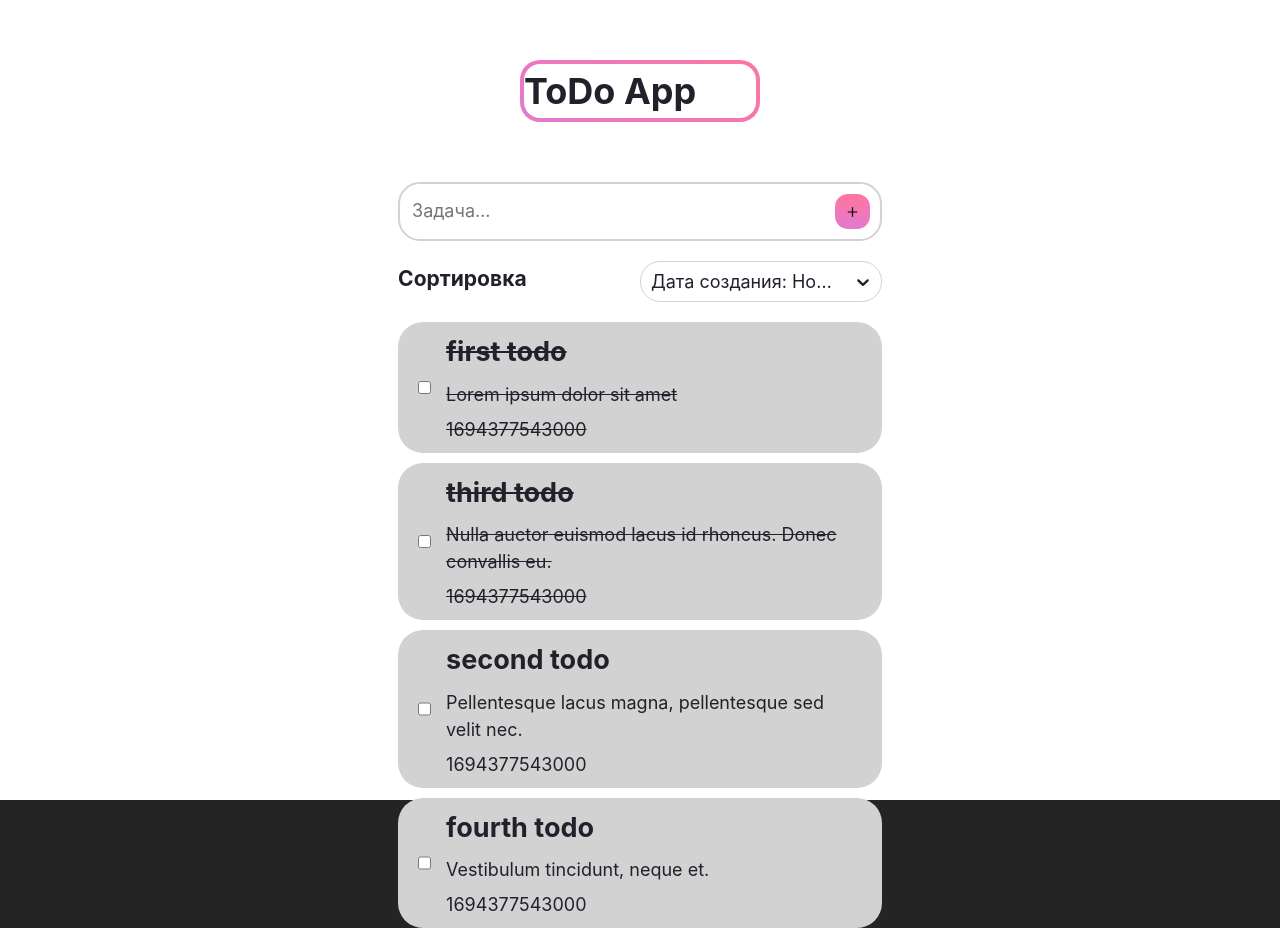
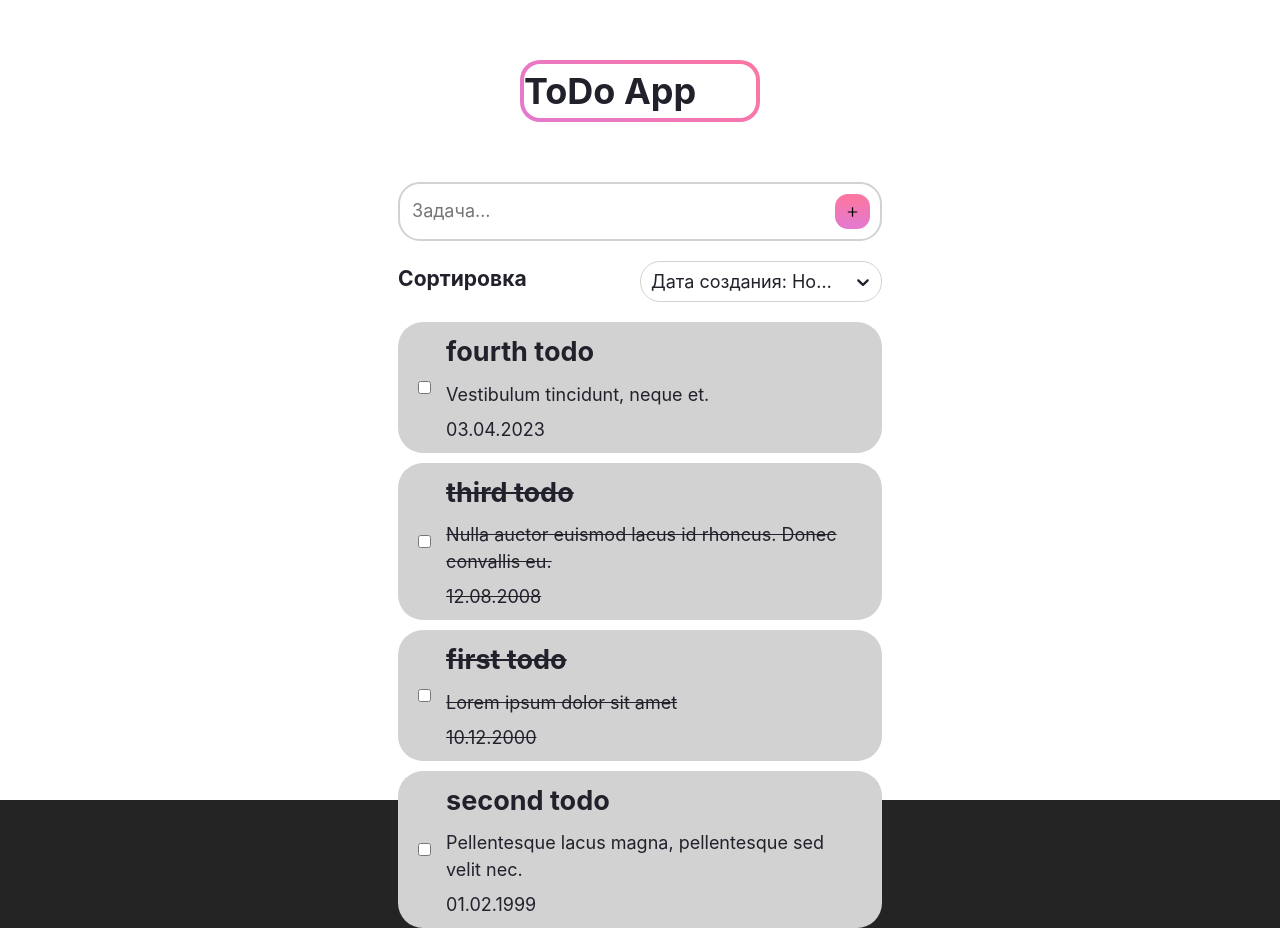
Before and after one commit to teplostanski/test-agbis-todo-react-mobx-ts-vite, a React (Vite) app: page / in a window 1280 px wide. Built offline with nearby package versions, Linux system fonts and the light colour scheme; what @mobx-devtools/tools would draw is missing.

Commit message:
feat: add sort

```diff
--- a/src/constants/index.ts
+++ b/src/constants/index.ts
@@ -6,32 +6,32 @@ export const initTodos = [
     id: 1694317846529,
     title: 'first todo',
     body: 'Lorem ipsum dolor sit amet',
-    lastModified: Date.now(),
-    create: Date.now(),
+    create: '10.12.2000',
+    dateCreate: Date.parse('10.12.2000'),
     isChecked: true,
   },
   {
     id: 1694317846530,
     title: 'second todo',
     body: 'Pellentesque lacus magna, pellentesque sed velit nec.',
-    lastModified: Date.now(),
-    create: Date.now(),
+    create: '01.02.1999',
+    dateCreate: Date.parse('01.02.1999'),
     isChecked: false,
   },
   {
     id: 1694317846531,
     title: 'third todo',
     body: 'Nulla auctor euismod lacus id rhoncus. Donec convallis eu.',
-    lastModified: Date.now(),
-    create: Date.now(),
+    create: '12.08.2008',
+    dateCreate: Date.parse('12.08.2008'),
     isChecked: true,
   },
   {
     id: 1694317846532,
     title: 'fourth todo',
     body: 'Vestibulum tincidunt, neque et.',
-    lastModified: Date.now(),
-    create: Date.now(),
+    create: '03.04.2023',
+    dateCreate: Date.parse('03.04.2023'),
     isChecked: false,
   },
 ]
--- a/src/stores/todosStore.ts
+++ b/src/stores/todosStore.ts
@@ -2,6 +2,7 @@
 import { makeAutoObservable } from 'mobx'
 import { injectStores } from '@mobx-devtools/tools'
 import { nanoid } from 'nanoid'
+import { getSortedArray } from '../helpers/getSortedArray'
 import { initTodos } from '../constants'
 import { TTodos } from '../types'
 
@@ -16,7 +17,18 @@ class createTodosStore {
   }
 
   get sorted() {
-    return this.todos.slice().sort((a, b) => (a.isChecked === b.isChecked ? 0 : a.isChecked ? -1 : 1))
+    const copyTodos = this.todos.slice()
+    const currentOption = this.currentSortSelectionOption
+
+    if (currentOption === 'date-create-new') {
+      return getSortedArray({ arr: copyTodos, key: 'dateCreate', by: 'desc' })
+    } else if (currentOption === 'date-create-old') {
+      return getSortedArray({ arr: copyTodos, key: 'dateCreate', by: 'asc' })
+    } else if (currentOption === 'completed') {
+      return getSortedArray({ arr: copyTodos, key: 'isChecked', by: 'desc' })
+    } else if (currentOption === 'not-completed') {
+      return getSortedArray({ arr: copyTodos, key: 'isChecked', by: 'asc' })
+    }
   }
 
   addTodos = () => {
@@ -36,22 +48,6 @@ class createTodosStore {
       return [newTodo, ...todos]
     }
 
-    //this.todos = addTodos(this.todos, this.body);
-    //this.body = '';
-
-    //const addTodo = (
-    //  todos: TTodos[],
-    //  title: string,
-    //  body: string
-    //): TTodos[] => [
-    //  {
-    //    id: nanoid(),
-    //    title,
-    //    body,
-    //    lastModified: Date.now(),
-    //  },
-    //  ...todos,
-    //];
     this.todos = addTodo(this.todos)
   }
 
```
